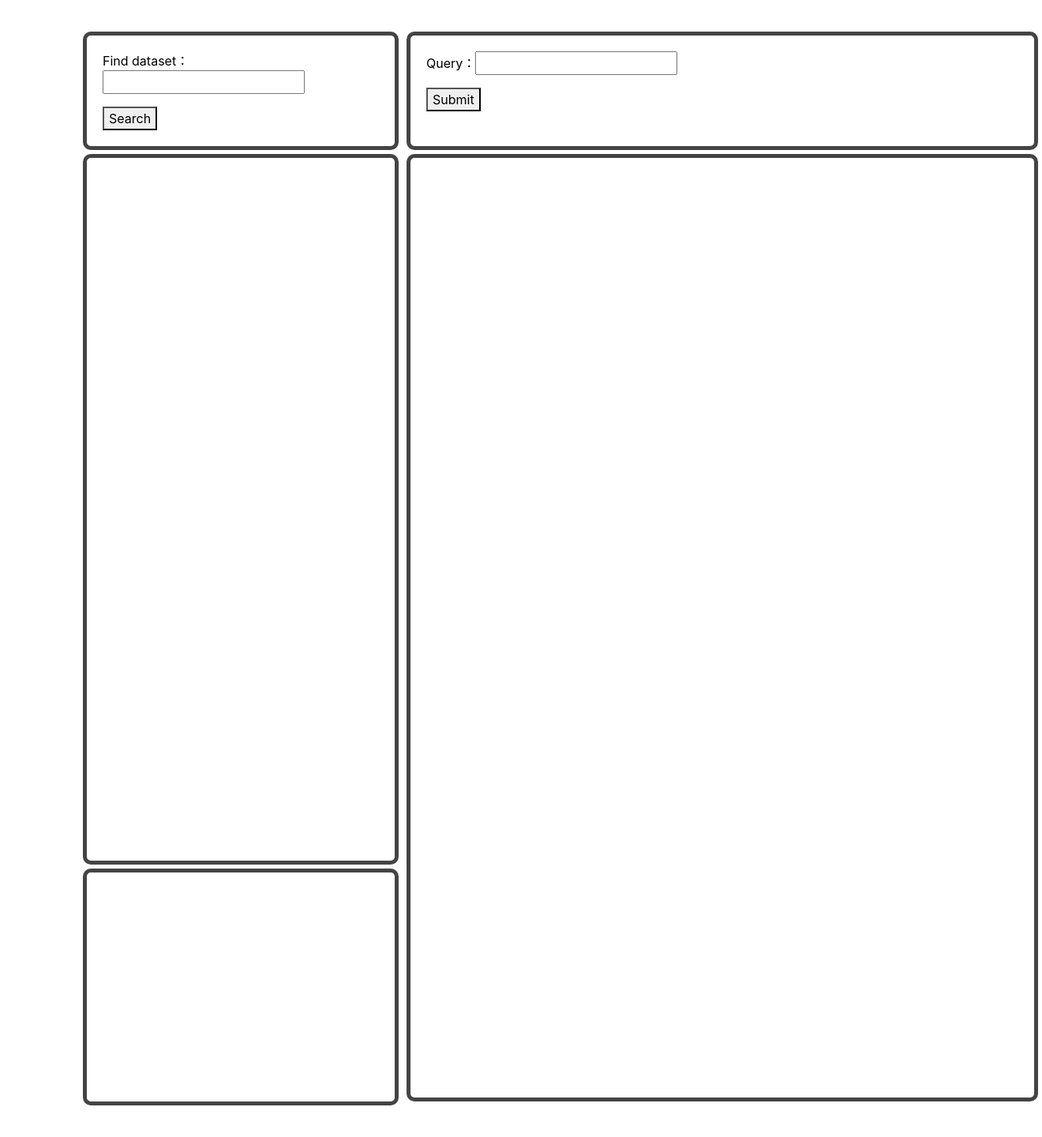
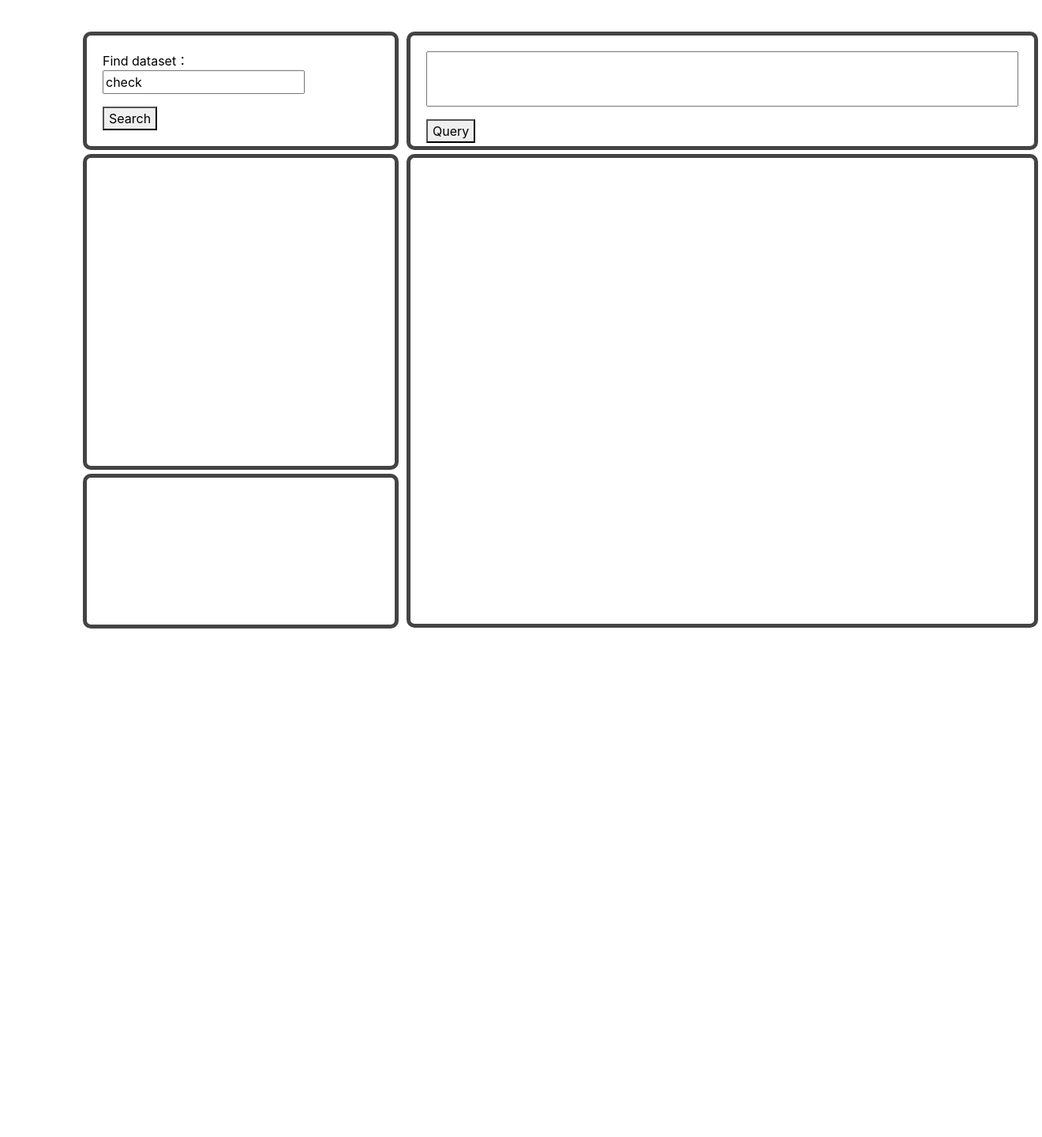
Before and after one commit to xxiao23/snowflake, a Django app: page /presto/query/ in a window 1320 px wide. Shown: the whole page at 79% size. After the commit the page ends 796 px from the top, so only its background shows below. Run offline with Django 3.2, Linux system fonts and the light colour scheme; some libraries are stand-ins or nearby versions.

Commit message:
minor changes in GUI

```diff
--- a/UI/snowflakeUI/presto/static/presto/grid.css
+++ b/UI/snowflakeUI/presto/static/presto/grid.css
@@ -38,20 +38,23 @@ body {
     grid-column: col / span 2;
     grid-row: row 2;
     width: 400px;
-    height: 900px;
+    height: 400px;
+    overflow-y: scroll;
 }
 
 .d {
     grid-column: col 3 / span 2;
     grid-row: row 2;
     width: 800px;
-    height: 1200px;
+    height: 600px;
+    overflow-y: scroll;
 }
 
 
 .e {
     grid-column: col / span 2;
-    grid-row: row 152;
+    grid-row: row 52;
     width: 400px;
-    height: 300px;
+    height: 196px;
+    overflow-y: scroll;
 }
--- a/UI/snowflakeUI/presto/static/presto/presto.js
+++ b/UI/snowflakeUI/presto/static/presto/presto.js
@@ -55,10 +55,11 @@ $(document).ready(function () {
             data,
             function (ret) {
                 var results = ret['results'];
-                var table = $("#table_e tbody");
-                table.children().remove()
+                var myList_e = $("ul.mylist_e");
+                myList_e.children().remove();
                 $.each(results, function (idx, elem) {
-                    table.append("<tr><td>" + elem + "</td></tr>");
+                    var li = $("<li>" + elem[0] + " (" + elem[1] + " )"  + "</li>").appendTo(myList_e);
+                    var ul = $("<ul/>").appendTo(li);
                 })
             })
     });
--- a/UI/snowflakeUI/presto/templates/presto/query.html
+++ b/UI/snowflakeUI/presto/templates/presto/query.html
@@ -16,12 +16,12 @@
 <div class="container">
     <div class="wrapper">
         <div class="box a">
-            <p>Find dataset：<input type="text" id="info" value=""></p>
+            <p>Find dataset：<input type="text" id="info" value="check"></p>
             <button id="AJAX_get" type="button">Search</button>
         </div>
         <div class="box b">
-            <p>Query：<input type="text" id="info_query" value=""></p>
-            <button id="AJAX_query" type="button">Submit</button>
+            <p><input type="text" id="info_query" value=""  style="width: 100%; height: 70%"></p>
+            <button id="AJAX_query" type="button">Query</button>
         </div>
         <div class="box c">
             <div class="row">
@@ -29,6 +29,10 @@
             </div>
         </div>
         <div class="box d"><p><table id="table"><tbody></tbody></table></p></div>
-        <div class="box e"><p><table id="table_e"><tbody></tbody></table></p></div>
+        <div class="box e">
+            <div class="row">
+                <p><ul class="mylist_e"></ul></p>
+            </div>
+        </div>
     </div>
 </div>
```
